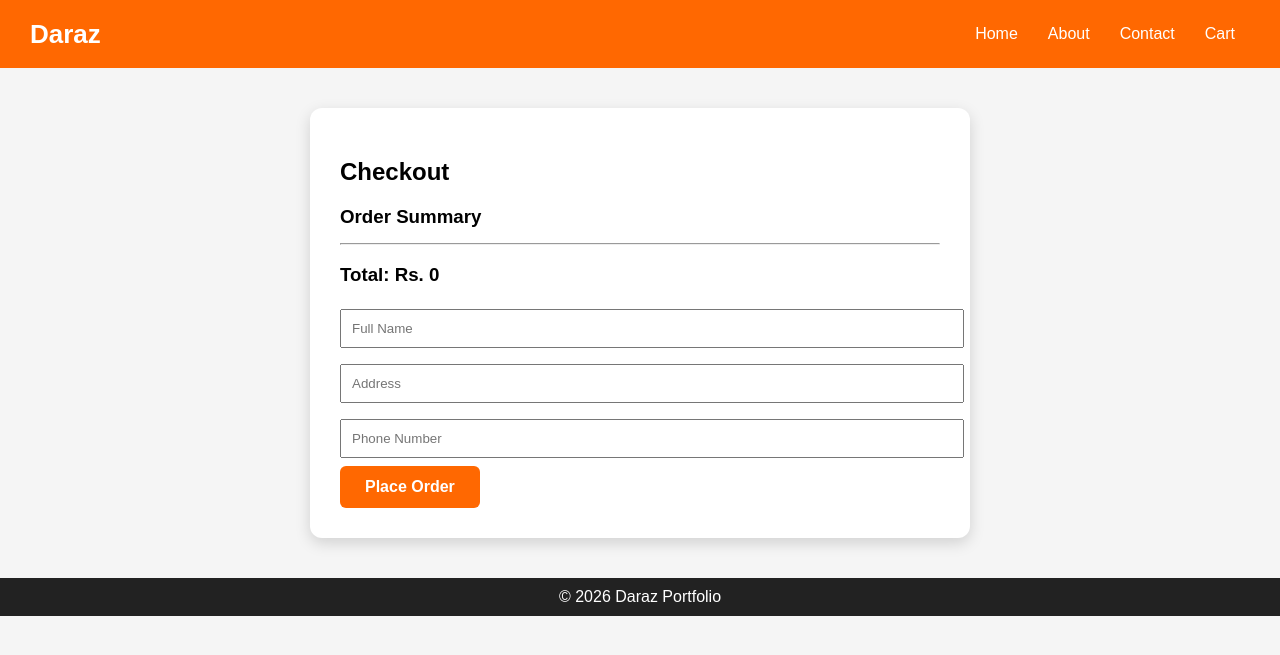
After one commit to L1F21BSSE0145/Django_Developement, a Django app: page /cart/checkout/ in a window 1280 px wide. The commit adds this page. Shown: the top 655 px of the page. Run offline with Django 5.2, Linux system fonts and the light colour scheme.

Commit message:
initial commites

```diff
--- a/cart/urls.py
+++ b/cart/urls.py
@@ -4,4 +4,6 @@ from . import views
 urlpatterns = [
     path('', views.cart_detail, name='cart'),
     path('add/<int:product_id>/', views.add_to_cart, name='add_to_cart'),
+    path('remove/<int:product_id>/', views.remove_from_cart, name='remove_from_cart'), # NEW
+    path('checkout/', views.checkout, name='checkout'),
 ]
--- a/cart/views.py
+++ b/cart/views.py
@@ -13,7 +13,7 @@ def add_to_cart(request, product_id):
     request.session['cart'] = cart
     return redirect('cart')
 
-
+# add cart detail view
 def cart_detail(request):
     cart = request.session.get('cart', {})
     products_in_cart = []
@@ -41,3 +41,41 @@ def cart_detail(request):
         'products': products_in_cart,
         'total': total,
     })
+
+# add checkout view
+def checkout(request):
+    cart = request.session.get('cart', {})
+    products_in_cart = []
+    total = 0
+
+    for pid, qty in cart.items():
+        try:
+            product = Product.objects.get(id=int(pid))
+        except Product.DoesNotExist:
+            continue
+
+        subtotal = product.price * qty
+        total += subtotal
+
+        products_in_cart.append({
+            'name': product.name,
+            'price': product.price,
+            'qty': qty,
+            'subtotal': subtotal,
+        })
+
+    return render(request, 'checkout.html', {
+        'products': products_in_cart,
+        'total': total,
+    })
+
+def remove_from_cart(request, product_id):
+    cart = request.session.get('cart', {})
+
+    product_id = str(product_id)
+
+    if product_id in cart:
+        del cart[product_id]
+
+    request.session['cart'] = cart
+    return redirect('cart')
--- a/static/style.css
+++ b/static/style.css
@@ -65,7 +65,7 @@ nav a:hover {
 }
 
 .hero-content {
-    color: #fff;
+    color: #141414;
     margin-bottom: 40px;
 }
 
@@ -97,17 +97,18 @@ nav a:hover {
 .hero-images {
     display: grid;
     grid-template-columns: repeat(3, 1fr);
-    gap: 20px;
-    max-width: 900px;
+    gap: 2px;
+    max-width: 610px;
     margin: auto;
 }
 
 .hero-images img {
-    width: 100%;
-    height: 180px;
+    width: 200px;
+    height: 160px;
+    padding: 2px;
     object-fit: cover;
-    border-radius: 12px;
-    box-shadow: 0 6px 15px rgba(0,0,0,0.25);
+    border-radius: 5px;
+    box-shadow: 2 6px 15px rgba(158, 43, 43, 0.25);
     transition: transform 0.3s ease;
 }
 
@@ -217,7 +218,7 @@ footer p {
 
 /* Inputs */
 .auth-container input {
-    width: 100%;
+    width: 90%;
     padding: 12px;
     margin: 10px 0;
     border: 1px solid #ccc;
@@ -354,3 +355,67 @@ footer p {
     color: #999;
     margin-top: 50px;
 }
+.checkout-page {
+    max-width: 600px;
+    margin: 40px auto;
+    background: #fff;
+    padding: 30px;
+    border-radius: 12px;
+    box-shadow: 0 5px 15px rgba(0,0,0,0.15);
+}
+
+.checkout-box h3 {
+    margin-bottom: 15px;
+}
+
+.checkout-item {
+    display: flex;
+    justify-content: space-between;
+    margin-bottom: 10px;
+}
+
+.checkout-box input {
+    width: 100%;
+    padding: 10px;
+    margin: 8px 0;
+}
+.checkout-box button {
+    background-color: #ff6801;
+    color: white;
+    border: none;
+    padding: 12px 25px;
+    border-radius: 6px;
+    font-size: 16px;
+    cursor: pointer;
+    transition: all 0.3s ease;
+}
+/* DETAILS */
+.cart-item-details {
+    flex: 1;
+}
+
+.cart-item-details h3 {
+    margin-bottom: 10px;
+    color: #333;
+}
+
+.cart-item-details p {
+    margin: 5px 0;
+    color: #555;
+}
+
+/* REMOVE BUTTON */
+.remove-btn {
+    display: inline-block;
+    margin-top: 10px;
+    padding: 6px 12px;
+    background: #ff4d4d;
+    color: #fff;
+    text-decoration: none;
+    border-radius: 4px;
+    font-size: 14px;
+}
+
+.remove-btn:hover {
+    background: #cc0000;
+}
--- /dev/null
+++ b/templates/checkout.html
@@ -0,0 +1,31 @@
+{% extends "main.html" %}
+{% block content %}
+{% load static %}
+<section class="checkout-page">
+    <h2>Checkout</h2>
+
+    <div class="checkout-box">
+        <h3>Order Summary</h3>
+
+        {% for product in products %}
+        <div class="checkout-item">
+            <span>{{ product.name }} (x{{ product.qty }})</span>
+            <span>Rs. {{ product.subtotal }}</span>
+        </div>
+        {% endfor %}
+
+        <hr>
+
+        <h3>Total: Rs. {{ total }}</h3>
+
+        <form method="post">
+            {% csrf_token %}
+            <input type="text" placeholder="Full Name" required>
+            <input type="text" placeholder="Address" required>
+            <input type="text" placeholder="Phone Number" required>
+
+            <button type="submit" class="btn">Place Order</button>
+        </form>
+    </div>
+</section>
+{% endblock %}
--- a/templates/index.html
+++ b/templates/index.html
@@ -7,7 +7,7 @@
         <p>Electronics, Fashion, Groceries & More</p>
         <a href="{% url 'products' %}" class="btn">Shop Now</a>
     </div>
-
+     &nbsp;
     <div class="hero-images">
         <img src="{% static 'images/electronic.jpg' %}" alt="Electronics">
         <img src="{% static 'images/fashion.jpg' %}" alt="Fashion">
```
Also changed, not shown: Help/views.py (+44 -8 lines), templates/cart.html (+15 -8 lines), db.sqlite3.
